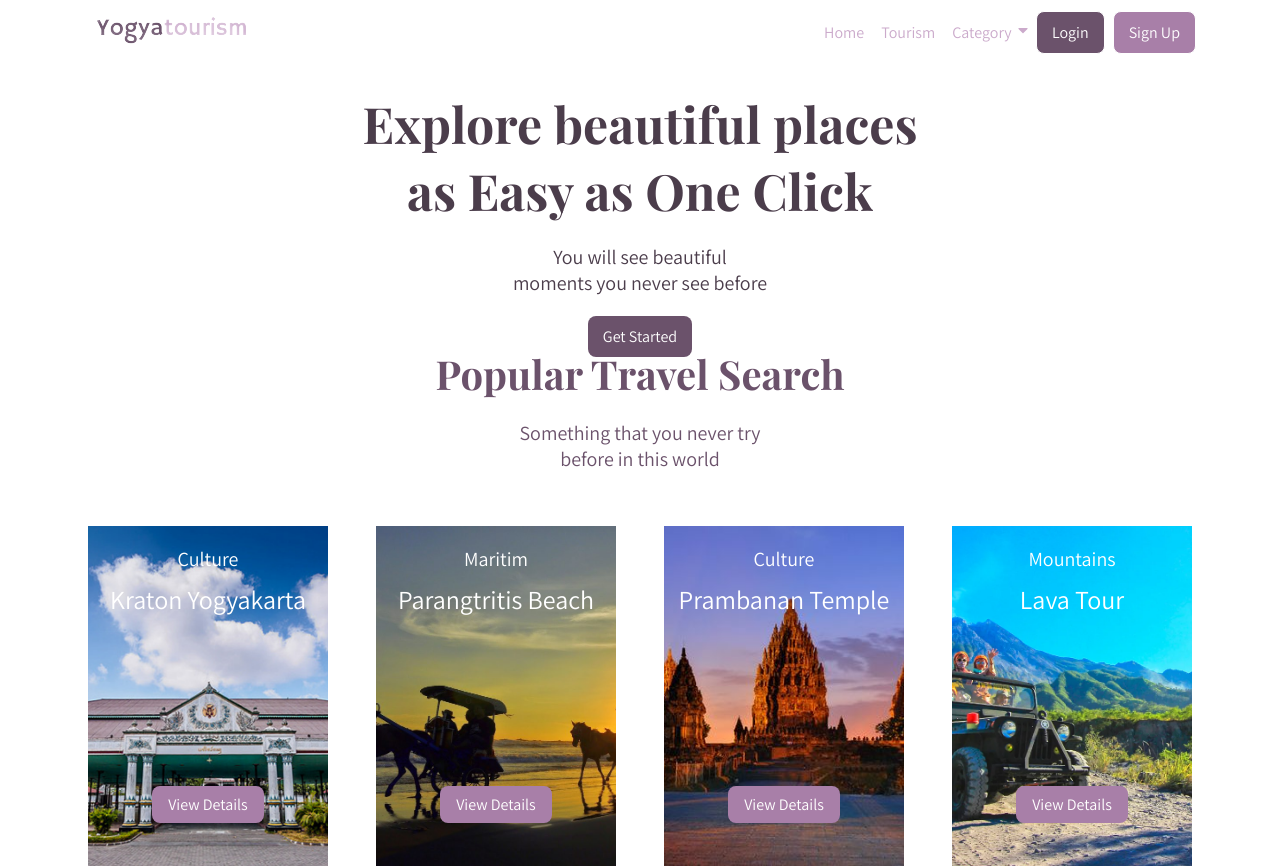
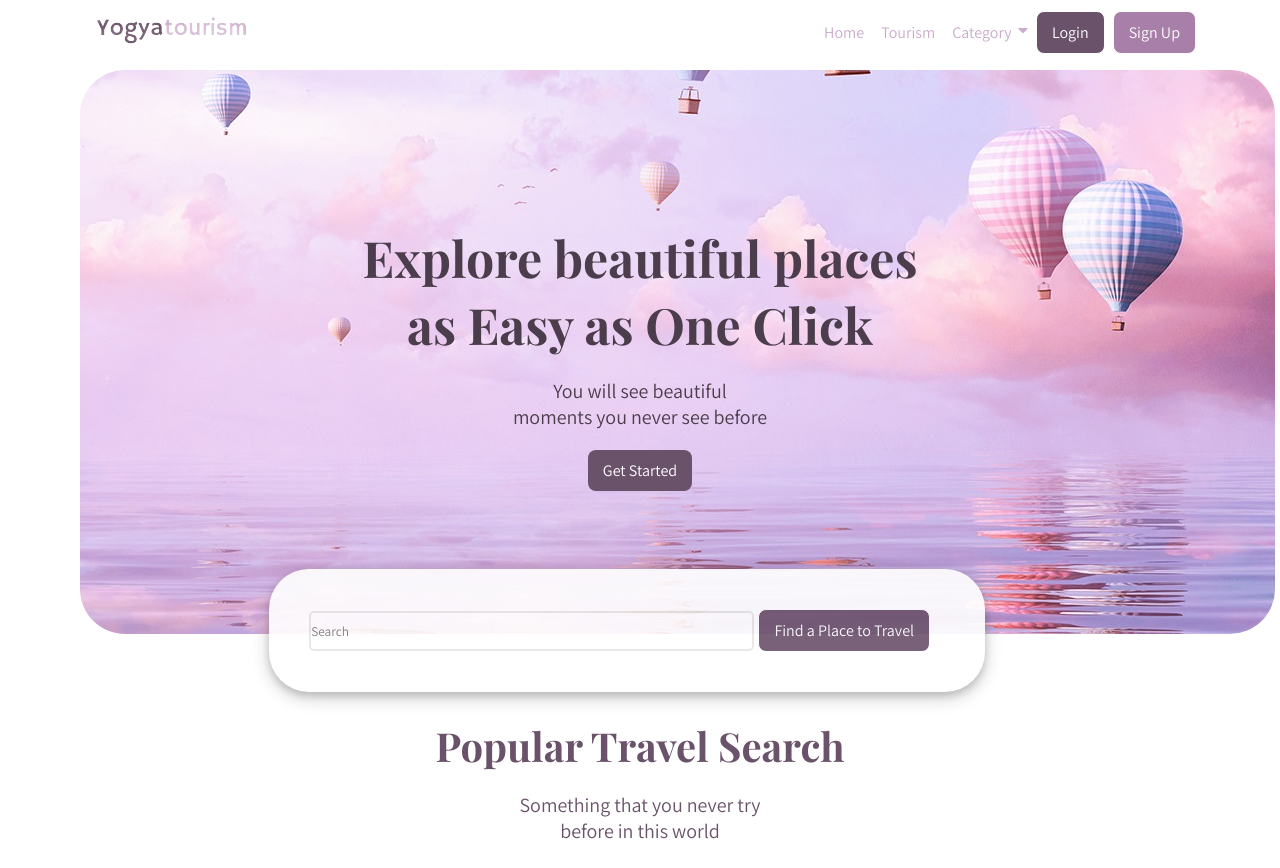
Before and after one commit to khansazulfa/tourism-website, a React (Vite) app: page / in a window 1280 px wide. Shown: the top 868 px of the page. Built offline with nearby package versions, Linux system fonts and the light colour scheme; a web font is replaced by a local one.

Commit message:
add classname content-end line 89

```diff
--- a/src/page/Home/index.jsx
+++ b/src/page/Home/index.jsx
@@ -5,14 +5,16 @@ import CardTestimonial from '../../components/CardTestimonial'
 import './home.css'
 
 
+
 function Home() {
 
   return (
     <main>
-      <div className='container'>
       <NavBar />
+      <div className='container-banner'>
         <header className="banner" >
-
+          <img src="/src/assets/images/h2.jpg" alt="bg" />
+          <div className='banner-content'>
             <h1> Explore beautiful places
               <br />
               as Easy as One Click
@@ -24,7 +26,19 @@ function Home() {
             <a href='#bagian1' className="btn-get-started ">
               Get Started
             </a>
+          </div>
         </header>
+      </div>
+
+      <section className="section-search" >
+        <form>
+          <div className="search-travel">
+            <input type="text" className="input-search" placeholder="Search" />
+            <button className="login">Find a Place to Travel</button>
+          </div>
+        </form>
+      </section>
+
 
       <section className='section-card'>
         <div>
@@ -70,16 +84,11 @@ function Home() {
       <section>
         <Footer />
       </section>
-        <hr />
+      <hr className='separation-line' />
       <div className="container-fluid">
-          <div className="row border-top justify-content-center
-    align-items-center pt-4">
-            <div className="col-auto text-gray-500 font-weight-light">
+        <div className="content-end">
           2021 Copyright Yogyatorism . All right reserved . Made in Yogyakarta
         </div>
-          </div>
-        </div>
-
       </div>
     </main>
   )
```
Lines whose indentation alone changed are shown as unchanged.
